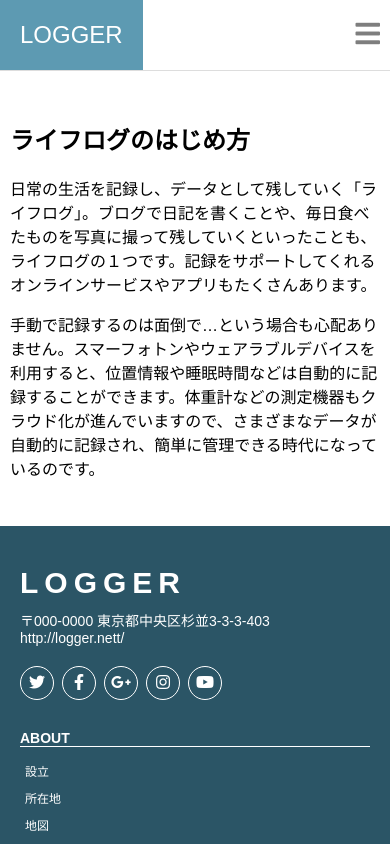
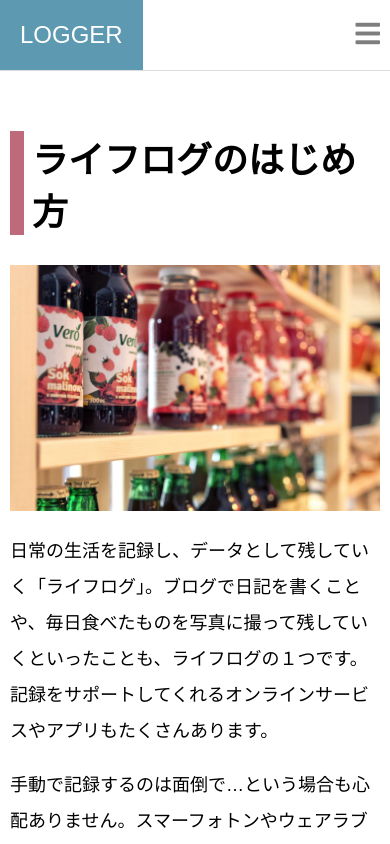
Before and after one commit to yinm/6step-master-html-css, a Nuxt app in the folder trace/: page /contents in a window 390 px wide. Shown: the top 844 px of the page. Built offline with nearby package versions, Linux system fonts and the light colour scheme.

Commit message:
Try 4-1-2

```diff
--- a/trace/components/ArticleContent.vue
+++ b/trace/components/ArticleContent.vue
@@ -2,6 +2,10 @@
   <article class="post">
     <div class="container">
       <h1>ライフログのはじめ方</h1>
+      <img
+        src="/life.jpg"
+        alt="eye catch"
+      >
       <p>日常の生活を記録し、データとして残していく「ライフログ」。ブログで日記を書くことや、毎日食べたものを写真に撮って残していくといったことも、ライフログの１つです。記録をサポートしてくれるオンラインサービスやアプリもたくさんあります。</p>
       <p>手動で記録するのは面倒で…という場合も心配ありません。スマーフォトンやウェアラブルデバイスを利用すると、位置情報や睡眠時間などは自動的に記録することができます。体重計などの測定機器もクラウド化が進んでいますので、さまざまなデータが自動的に記録され、簡単に管理できる時代になっているのです。</p>
     </div>
@@ -15,4 +19,31 @@
   margin-right: auto;
   padding: 30px 10px;
 }
+
+h1 {
+  font-size: 2.25rem;
+  padding-left: 0.5rem;
+  border-left: solid 0.875rem var(--accent-color);
+}
+
+img {
+  max-width: 100%;
+}
+
+p {
+  font-size: 1.125rem;
+  line-height: 2;
+}
+
+@media (max-width: 767px) {
+  :root {
+    font-size: 14px;
+  }
+}
+
+@media (max-width: 600px) {
+  :root {
+    font-size: 12px;
+  }
+}
 </style>
```
